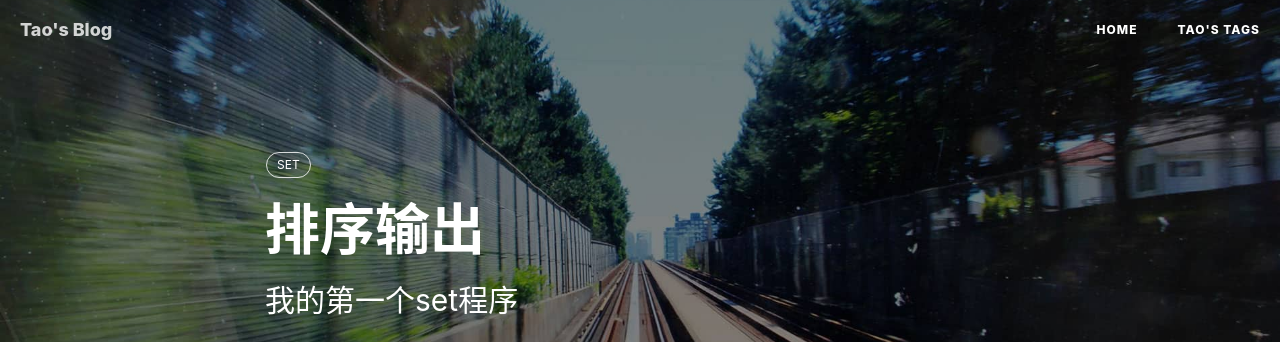
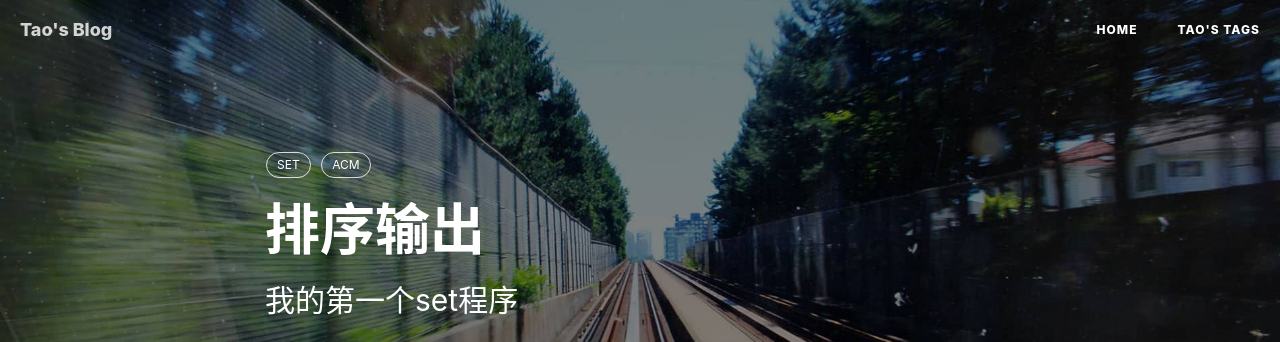
Before and after one commit to pandaKINandQUEEN/GinKo-BFU.github.io, a Jekyll site: the page built from _posts/2017-01-23-sort-and-cout.md, in a window 1280 px wide and 900 px high. Shown: the top 342 px of the window. Built offline with Jekyll 4.4.1, drawn with Linux system fonts in a browser that asks for light colours; nearby versions of some CDN libraries; comment, search, counter and statistics services are not loaded.

Commit message:
Update 2017-01-23-sort-and-cout.md

```diff
--- a/_posts/2017-01-23-sort-and-cout.md
+++ b/_posts/2017-01-23-sort-and-cout.md
@@ -8,7 +8,7 @@ header-img: "img/bloghead.jpg"
 catalog: true
 tags:
     - SET
-
+    - ACM
 ---
 
 ## 排序输出
```
